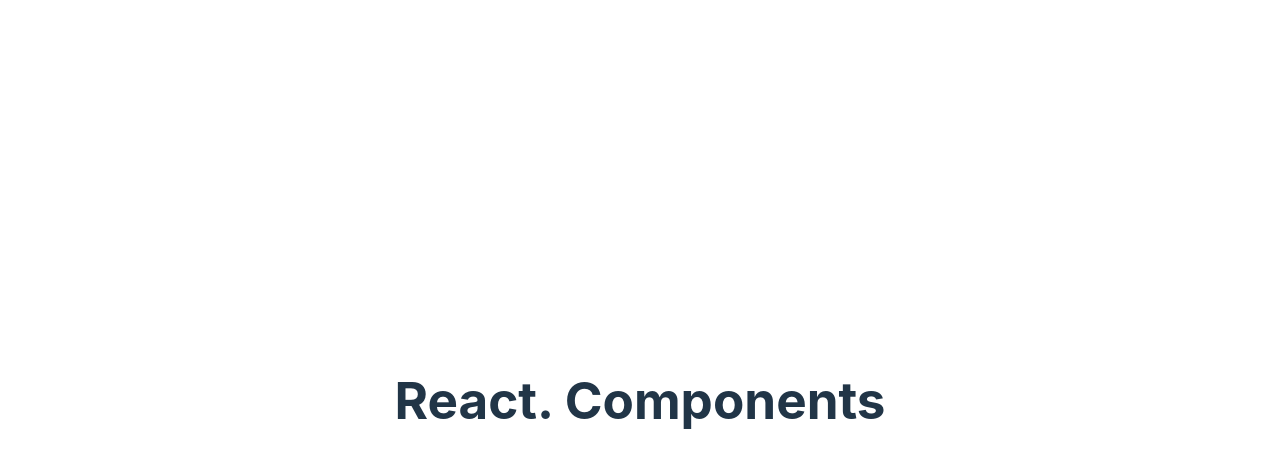
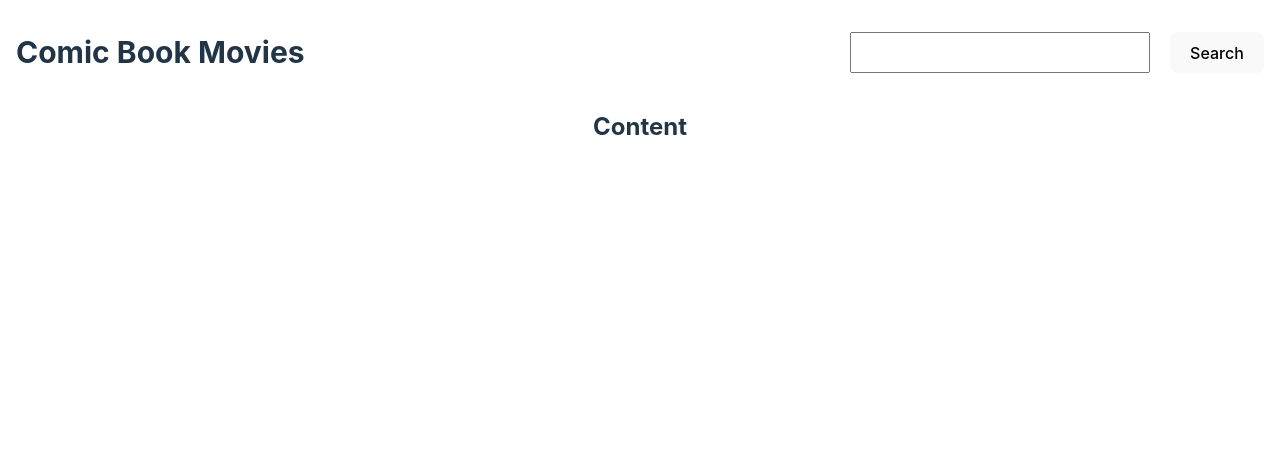
Before and after one commit to Kirich8/rss-react, a React (Vite) app: page / in a window 1280 px wide. Shown: the top 468 px of the page. Built offline with nearby package versions, Linux system fonts and the light colour scheme.

Commit message:
feat/add basic layout

```diff
--- a/src/app/App.css
+++ b/src/app/App.css
@@ -1,6 +1,6 @@
 #root {
-  max-width: 1280px;
+  max-width: 1440px;
   margin: 0 auto;
-  padding: 2rem;
+  padding: 1rem;
   text-align: center;
 }
--- a/src/app/App.tsx
+++ b/src/app/App.tsx
@@ -1,7 +1,23 @@
 import './App.css';
+import React from 'react';
+import Header from '../components/header/Header';
+import Main from '../components/main/Main';
 
-function App() {
-  return <h1>React. Components</h1>;
+class App extends React.Component {
+  constructor({}, {}) {
+    super({}, {});
+
+    this.state = [];
+  }
+
+  render(): React.ReactNode {
+    return (
+      <>
+        <Header />
+        <Main />
+      </>
+    );
+  }
 }
 
 export default App;
--- /dev/null
+++ b/src/components/header/Header.tsx
@@ -0,0 +1,26 @@
+import './header.css';
+import React from 'react';
+
+class Header extends React.Component {
+  constructor({}, {}) {
+    super({}, {});
+
+    this.state = {};
+  }
+
+  render(): React.ReactNode {
+    return (
+      <header className="header">
+        <h1 className="header__title">Comic Book Movies</h1>
+        <div className="header__searchbox searchbox">
+          <input type="search" className="searchbox__search"></input>
+          <button type="submit" className="searchbox__button">
+            Search
+          </button>
+        </div>
+      </header>
+    );
+  }
+}
+
+export default Header;
--- /dev/null
+++ b/src/components/header/header.css
@@ -0,0 +1,22 @@
+.header {
+  width: 100%;
+  display: flex;
+  justify-content: space-between;
+  align-items: center;
+}
+
+.header__title {
+  font-size: 30px;
+}
+
+.header__searchbox {
+  display: flex;
+  gap: 20px;
+}
+
+.searchbox__search {
+  width: 300px;
+}
+
+.searchbox__button {
+}
--- /dev/null
+++ b/src/components/main/Main.tsx
@@ -0,0 +1,20 @@
+import './main.css';
+import React from 'react';
+
+class Main extends React.Component {
+  constructor({}, {}) {
+    super({}, {});
+
+    this.state = [];
+  }
+
+  render(): React.ReactNode {
+    return (
+      <main className="main">
+        <h2>Content</h2>
+      </main>
+    );
+  }
+}
+
+export default Main;
--- a/src/styles/index.css
+++ b/src/styles/index.css
@@ -25,7 +25,6 @@
 
 body {
   margin: 0;
-  display: flex;
   place-items: center;
   min-width: 320px;
   min-height: 100vh;
```
Also changed, not shown: src/components/main/main.css (added).
